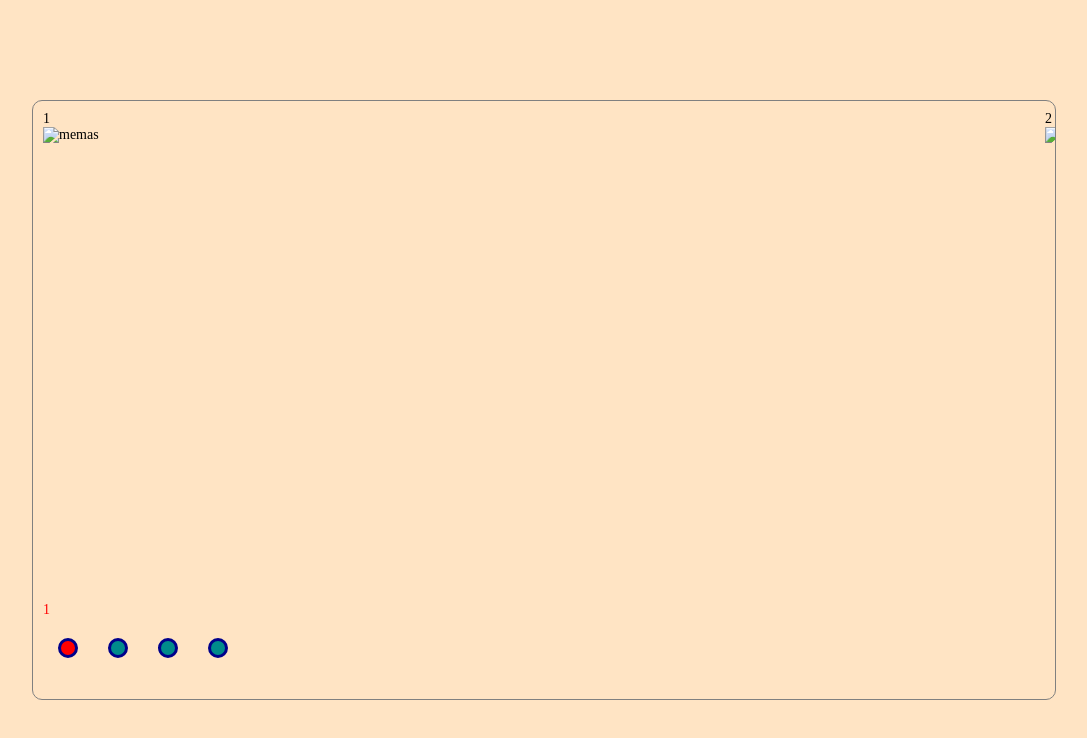
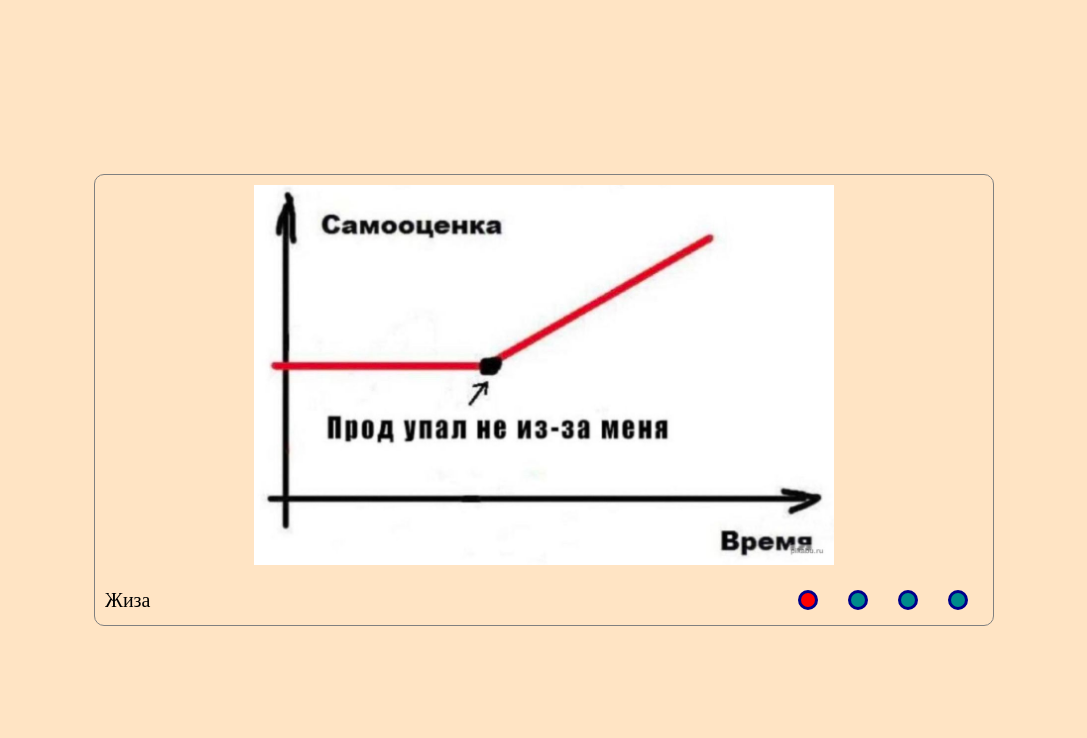
Before and after one commit to Sergei-Eremin/cssMemSlider, a plain HTML site: page cssMemSlider/index.html in a window 1280 px wide. Shown: the whole page, without its empty margins (96-1183 px from the left). Drawn offline with Linux system fonts and the light colour scheme.

Commit message:
feat: add memas (Пт, Май 13, 2022 15:37)

```diff
--- a/cssMemSlider/index.html
+++ b/cssMemSlider/index.html
@@ -17,25 +17,25 @@
         <input type="radio" name="slider" id="slide4">
         <div class="slider__container">
             <div class="slider__track">
-                <div class="slide">1
-                    <img src="" alt="memas">
+                <div class="slide">
+                    <img src="life.jpg" alt="memas">
                 </div>
-                <div class="slide">2
-                    <img src="" alt="memas">
+                <div class="slide">
+                    <img src="compiler.jpg" alt="memas">
                 </div>
-                <div class="slide">3
-                    <img src="" alt="memas">
+                <div class="slide">
+                    <img src="error.png" alt="memas">
                 </div>
-                <div class="slide">4
-                    <img src="" alt="memas">
+                <div class="slide">
+                    <img src="pizza.png" alt="memas">
                 </div>
             </div>
-
+            <div class="row">
                 <div class="text">
-                <div class="text__slide1">1</div>
-                <div class="text__slide2">2</div>
-                <div class="text__slide3">3</div>
-                <div class="text__slide4">4</div>
+                    <div class="text__slide1">Жиза</div>
+                    <div class="text__slide2">compiler</div>
+                    <div class="text__slide3">error</div>
+                    <div class="text__slide4">pizza</div>
                 </div>
                 <div class="bullets">
                     <label class="bullet-wrap" for="slide1">
@@ -53,6 +53,7 @@
                 </div>
             </div>
         </div>
+    </div>
 </body>
 
 </html>
--- a/cssMemSlider/style.css
+++ b/cssMemSlider/style.css
@@ -32,13 +32,14 @@ svg {
     width: 100%;
     max-height: 100%;
     display: block;
-    object-fit: cover;
+    object-fit: contain;
 }
 
 /* slider */
 .slider {
     margin: auto;
-    width: 80%;
+    max-width: 900px;
+    width: 100%;
     display: flex;
     flex-direction: column;
     align-items: center;
@@ -48,9 +49,7 @@ svg {
 .slider__container {
     overflow: hidden;
     width: 100%;
-    height: 600px;
     border: 1px solid grey;
-    padding: 10px;
     border-radius: 10px;
 }
 
@@ -59,16 +58,26 @@ svg {
     width: 400%;
     display: flex;
     flex-wrap: nowrap;
-    height: 80%;
+    height: 400px;
 }
 
 .slider__track .slide {
     width: 25%;
+    margin: 10px;
+}
+
+/* row */
+
+.row{
+    display: flex;
+    justify-content: space-between;
+    align-items: center;
+    padding: 0 10px;
 }
 
 /* bullets */
 .bullets {
-    display: flex;
+    display: inline-flex;
     align-items: flex-start;
 }
 
@@ -130,15 +139,17 @@ svg {
 /* text */
 
 .text {
-    margin-top: 30px;
-    color: red;
+    font-size: 20px;
+    color: black;
     min-height: 20px;
+    display: inline-block;
 }
 
 .text__slide1,
 .text__slide2,
 .text__slide3,
 .text__slide4 {
+    /* height: 0; */
     line-height: 0;
     opacity: 0;
     z-index: 3;
```
Also changed, not shown: cssMemSlider/compiler.jpg (added), cssMemSlider/error.png (added), cssMemSlider/life.jpg (added), cssMemSlider/pizza.png (added). Lines whose indentation alone changed are shown as unchanged.
